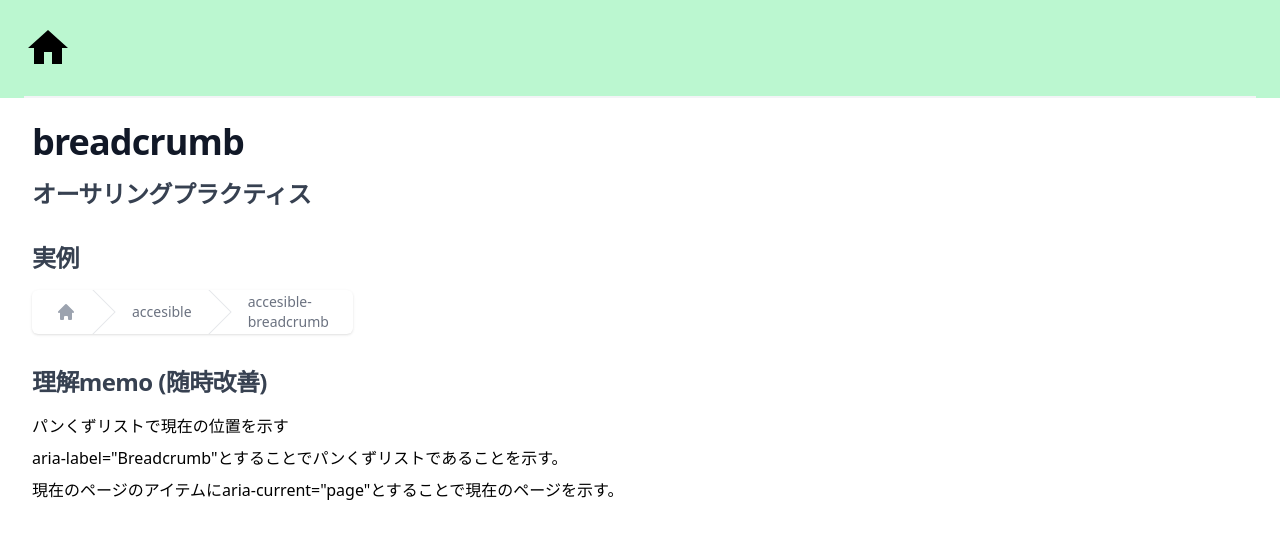
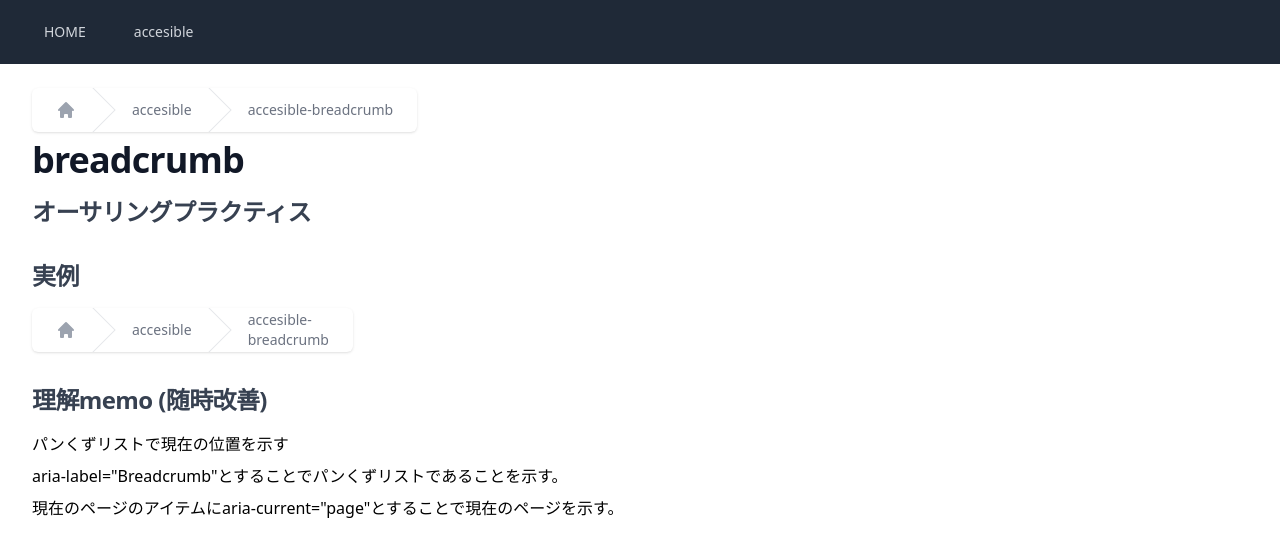
Before and after one commit to mgr-kb/authoring-practice-vue, a Nuxt app: page /accesible/breadcrumb in a window 1280 px wide. Shown: the top 556 px of the page. Built offline with nearby package versions, Linux system fonts and the light colour scheme.

Commit message:
ナビゲーション修正

```diff
--- a/nuxt.config.ts
+++ b/nuxt.config.ts
@@ -4,6 +4,9 @@ import { defineNuxtConfig } from 'nuxt3'
 export default defineNuxtConfig({
   typescript: {
     strict: true,
+  },
+  head: {
+    htmlAttrs: { lang: 'ja' }
   },
   srcDir: 'src',
   css: ['@/assets/css/tailwind.css'],
--- a/src/app.vue
+++ b/src/app.vue
@@ -1,14 +1,13 @@
 <script setup lang="ts">
-// TODO パンくずリストをレイアウトとして設定
-// import Breadcrumb from '@/components/accesible/Breadcrumb.vue'
+import Breadcrumb from '@/components/accesible/Breadcrumb.vue'
 </script>
 <template>
   <div class="min-h-full">
     <header class="bg-green-200">
       <TheHeader />
     </header>
-    <main class="max-w-7xl mx-auto sm:px-6 sm:my-4 lg:px-8 lg:my-6">
-      <!-- <Breadcrumb /> -->
+    <main class="max-w-7xl mx-auto px-4 my-2 sm:px-6 sm:my-4 lg:px-8 lg:my-6">
+      <Breadcrumb />
       <NuxtPage />
     </main>
   </div>
--- a/src/components/Link.vue
+++ b/src/components/Link.vue
@@ -20,13 +20,21 @@ defineProps({
 </script>
 
 <template>
-  <nuxt-link
+  <!-- FIXME 内部遷移でのイベント発火ができたらnuxt-linkにする -->
+  <!-- <nuxt-link
     v-if="isInner"
     :to="href"
     class="text-blue-800 hover:text-blue-600"
   >
     {{ name }}
-  </nuxt-link>
+  </nuxt-link> -->
+  <a
+    v-if="isInner"
+    :href="href"
+    class="text-blue-800 hover:text-blue-600"
+  >
+    {{ name }}
+  </a>
   <a
     v-else
     :href="href"
--- a/src/components/TheHeader.vue
+++ b/src/components/TheHeader.vue
@@ -1,35 +1,42 @@
-<script setup lang="ts"></script>
+<script setup lang="ts">
+const isOpen = ref(false)
+const toggleDrawer = () => {
+  isOpen.value = !isOpen.value
+}
+const { routes } = useMyRoutes()
+const navs = routes.value.filter(route => {
+  if (route.path === '/') {
+    return
+  }
+  const params = route.path.substring(1).split('/')
+  if (params.length === 1) {
+    return route
+  }
+})
+const nowPath = useRoute().path
+</script>
 <template>
-  <nav class="max-w-7xl mx-auto px-4 sm:px-6">
-    <div class="flex justify-between items-center border-b-2 border-gray-100 py-6 md:justify-start md:space-x-10">
-      <h1 class="flex justify-start lg:w-0 lg:flex-1">
-        <nuxt-link to="/">
-          <span class="sr-only">ホームに戻る</span>
-          <svg
-            style="width:48px;height:48px"
-            viewBox="0 0 24 24"
-          >
-            <path
-              fill="currentColor"
-              d="M10,20V14H14V20H19V12H22L12,3L2,12H5V20H10Z"
-            />
-          </svg>
-        </nuxt-link>
-      </h1>
-      <div class="-mr-2 -my-2 md:hidden">
+  <nav class="bg-gray-800">
+    <div class="max-w-7xl mx-auto px-2 sm:px-6 lg:px-8">
+      <div class="relative flex items-center justify-between h-16">
+        <div class="absolute inset-y-0 left-0 flex items-center sm:hidden">
+          <!-- Mobile menu button-->
           <button
             type="button"
-          class="bg-white rounded-md p-2 inline-flex items-center justify-center text-gray-400 hover:text-gray-500 hover:bg-gray-100 focus:outline-none focus:ring-2 focus:ring-inset focus:ring-indigo-500"
-          aria-expanded="false"
+            class="inline-flex items-center justify-center p-2 rounded-md text-gray-400 hover:text-white hover:bg-gray-700 focus:outline-none focus:ring-2 focus:ring-inset focus:ring-white"
+            aria-controls="mobile-menu"
+            :aria-expanded="!isOpen"
+            @click="toggleDrawer"
           >
-          <span class="sr-only">Open menu</span>
+            <span class="sr-only">メニューを開く</span>
             <svg
+              v-if="!isOpen"
               class="h-6 w-6"
               xmlns="http://www.w3.org/2000/svg"
               fill="none"
               viewBox="0 0 24 24"
               stroke="currentColor"
-            aria-hidden="true"
+              :aria-hidden="isOpen"
             >
               <path
                 stroke-linecap="round"
@@ -38,11 +45,90 @@
                 d="M4 6h16M4 12h16M4 18h16"
               />
             </svg>
+            <svg
+              v-if="isOpen"
+              class="h-6 w-6"
+              xmlns="http://www.w3.org/2000/svg"
+              fill="none"
+              viewBox="0 0 24 24"
+              stroke="currentColor"
+              :aria-hidden="!isOpen"
+            >
+              <path
+                stroke-linecap="round"
+                stroke-linejoin="round"
+                stroke-width="2"
+                d="M6 18L18 6M6 6l12 12"
+              />
+            </svg>
           </button>
         </div>
-      <!-- <ul class="hidden md:flex space-x-10 items-center justify-end md:flex-1 lg:w-0">
-        <li><nuxt-link to="#" class="text-base font-medium px-4 py-2 border border-transparent rounded-md shadow-sm text-gray-100 bg-indigo-600 hover:bg-indigo-700">ログインする</nuxt-link></li>
-      </ul> -->
+        <div class="flex-1 flex items-center justify-center sm:items-stretch sm:justify-start">
+          <h1 class="flex-shrink-0 flex items-center">
+            <a
+              href="/"
+              class="text-gray-300 hover:bg-gray-700 hover:text-white px-3 py-2 rounded-md text-sm font-medium"
+            >
+              HOME
+            </a>
+          </h1>
+          <ul class="hidden sm:flex sm:ml-6">
+            <li
+              v-for="(route, index) in navs"
+              :key="index"
+              class="flex space-x-4"
+            >
+              <!-- FIXME nuxt-linkで切り替えたい -->
+              <a
+                v-if="route.path === nowPath"
+                :href="route.path"
+                class="bg-gray-900 text-white px-3 py-2 rounded-md text-sm font-medium"
+                aria-current="page"
+              >
+                {{ route.name }}
+              </a>
+              <a
+                v-else
+                :href="route.path"
+                class="text-gray-300 hover:bg-gray-700 hover:text-white px-3 py-2 rounded-md text-sm font-medium"
+              >
+                {{ route.name }}
+              </a>
+            </li>
+          </ul>
+        </div>
+      </div>
+    </div>
+
+    <!-- Mobile menu, show/hide based on menu state. -->
+    <div
+      v-if="isOpen"
+      id="mobile-menu"
+      class="sm:hidden"
+    >
+      <ul class="px-2 pt-2 pb-3 space-y-1">
+        <li
+          v-for="(route, index) in navs"
+          :key="index"
+        >
+          <!-- FIXME nuxt-linkで切り替えたい -->
+          <a
+            v-if="route.path === nowPath"
+            :href="route.path"
+            class="bg-gray-900 text-white px-3 py-2 rounded-md text-sm font-medium"
+            aria-current="page"
+          >
+            {{ route.name }}
+          </a>
+          <a
+            v-else
+            :href="route.path"
+            class="text-gray-300 hover:bg-gray-700 hover:text-white px-3 py-2 rounded-md text-sm font-medium"
+          >
+            {{ route.name }}
+          </a>
+        </li>
+      </ul>
     </div>
   </nav>
 </template>
--- a/src/components/accesible/BreadCrumb.vue
+++ b/src/components/accesible/BreadCrumb.vue
@@ -13,8 +13,8 @@ const crumbs = useBreadcrumbs()
     >
       <li class="flex">
         <div class="flex items-center">
-          <nuxt-link
-            to="/"
+          <a
+            href="/"
             class="text-gray-400 hover:text-gray-500"
           >
             <svg
@@ -27,7 +27,7 @@ const crumbs = useBreadcrumbs()
               <path d="M10.707 2.293a1 1 0 00-1.414 0l-7 7a1 1 0 001.414 1.414L4 10.414V17a1 1 0 001 1h2a1 1 0 001-1v-2a1 1 0 011-1h2a1 1 0 011 1v2a1 1 0 001 1h2a1 1 0 001-1v-6.586l.293.293a1 1 0 001.414-1.414l-7-7z" />
             </svg>
             <span class="sr-only">Home</span>
-          </nuxt-link>
+          </a>
         </div>
       </li>
 
@@ -47,13 +47,13 @@ const crumbs = useBreadcrumbs()
           >
             <path d="M.293 0l22 22-22 22h1.414l22-22-22-22H.293z" />
           </svg>
-          <nuxt-link
-            :to="item.path"
+          <a
+            :href="item.path"
             class="ml-4 text-sm font-medium text-gray-500 hover:text-gray-700"
-            :aria-current="item.isCurrent ? 'page' : null"
+            :aria-current="item.isCurrent ? 'page' : undefined"
           >
             {{ item.name }}
-          </nuxt-link>
+          </a>
         </div>
       </li>
     </ol>
--- a/src/composables/useBreadcrumbs.ts
+++ b/src/composables/useBreadcrumbs.ts
@@ -15,7 +15,7 @@ export const useBreadcrumbs = () => {
   params.forEach(param => {
     path = `${path}/${param}`
     const matchPath = router.getRoutes().find(r => r.path === path)
-    if (matchPath?.name != null) {
+    if (matchPath?.name != null && matchPath?.path !== '/') {
       crumbs.push({
         name: matchPath.name as string,
         path: matchPath.path,
--- a/src/composables/useMyRoutes.ts
+++ b/src/composables/useMyRoutes.ts
@@ -1,10 +1,31 @@
-export const useMyRoutes = () => {
+type MyRoute = {
+  name: string;
+  path: string;
+}
+
+export const useMyRoutes = (nowPath = '') => {
   const router = useRouter()
-  const links = router.getRoutes().map(r => {
-    return {
-      name: r.path === '/' ? 'home' : r.name as string,
-      path: r.path
-    }
+  const routes = computed(() => {
+    const links: MyRoute[] = []
+    router.getRoutes().forEach(r => {
+      const regex = nowPath ? new RegExp(nowPath) : null
+      if (regex) {
+        if (r.path.match(regex) && r.path !== nowPath) {
+          links.push({
+            name: r.path === '/' ? 'home' : r.name as string,
+            path: r.path
+          })
+        }
+      } else {
+        links.push({
+          name: r.path === '/' ? 'home' : r.name as string,
+          path: r.path
+        })
+      }
+    })
+    return links
   })
-  return links
+  return {
+    routes,
+  }
 }
--- a/src/pages/accesible/index.vue
+++ b/src/pages/accesible/index.vue
@@ -1,7 +1,7 @@
 <script setup lang="ts">
 import { useMyRoutes } from '@/composables/useMyRoutes'
-const links = useMyRoutes()
-// TODO accesibleのみ
+const nowPath = useRoute().path
+const { routes } = useMyRoutes(nowPath)
 </script>
 
 <template>
@@ -15,14 +15,14 @@ const links = useMyRoutes()
     <div class="mt-4">
       <ul>
         <li
-          v-for="(link, idx) in links"
+          v-for="(route, idx) in routes"
           :key="idx"
           class="text-blue-800 hover:text-blue-600"
         >
           <Link
             :is-inner="true"
-            :href="link.path"
-            :name="link.name"
+            :href="route.path"
+            :name="route.name"
           />
         </li>
       </ul>
--- a/src/pages/index.vue
+++ b/src/pages/index.vue
@@ -1,6 +1,4 @@
 <script setup lang="ts">
-import { useMyRoutes } from '@/composables/useMyRoutes'
-const links = useMyRoutes()
 </script>
 
 <template>
@@ -10,21 +8,9 @@ const links = useMyRoutes()
         HOME
       </span>
     </h2>
-    <!-- TODO Navigation -->
     <div class="mt-4">
-      <ul>
-        <li
-          v-for="(link, idx) in links"
-          :key="idx"
-          class="text-blue-800 hover:text-blue-600"
-        >
-          <Link
-            :is-inner="true"
-            :href="link.path"
-            :name="link.name"
-          />
-        </li>
-      </ul>
+      <p>mgr個人のsandboxページです。</p>
+      <p>WebアクセシビリティやVueを中心に作業しています。</p>
     </div>
   </section>
 </template>
```
Lines whose indentation alone changed are shown as unchanged.
